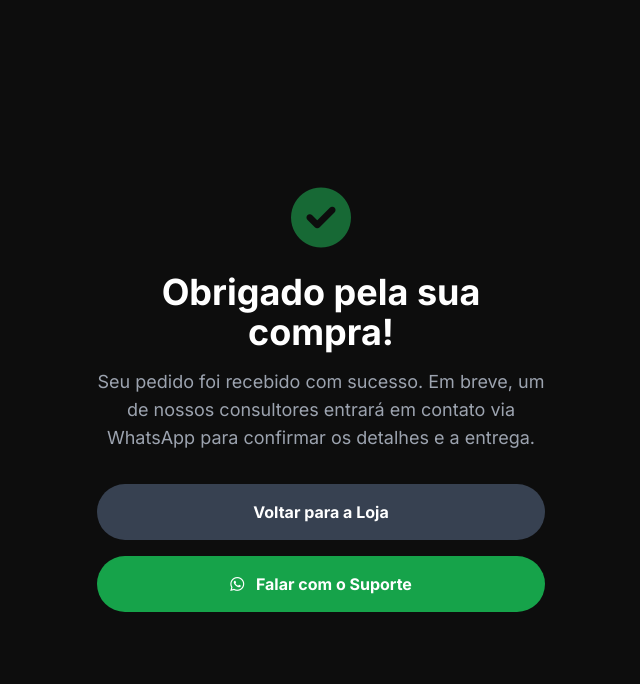
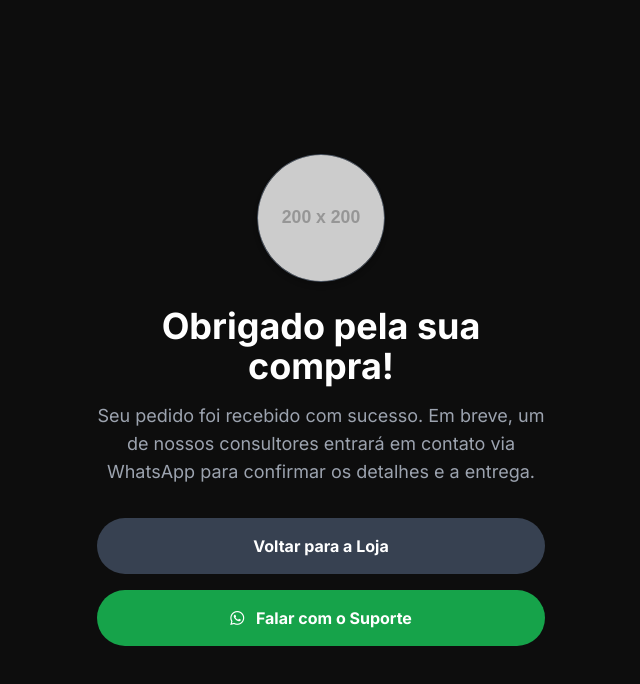
Before and after one commit to NewTecnologia/newtecnologia-site, a plain HTML site: page obrigado.html in a window 1280 px wide. Shown: the whole page, without its empty margins (319-959 px from the left). Drawn offline with nearby package versions, Linux system fonts and the light colour scheme; placeholder pictures from the web are drawn by us.

Commit message:
Update obrigado.html

```diff
--- a/obrigado.html
+++ b/obrigado.html
@@ -1,4 +1,4 @@
-   <script src="https://cdn.tailwindcss.com"></script>
+    <script src="https://cdn.tailwindcss.com"></script>
     <link href="https://fonts.googleapis.com/css2?family=Inter:wght@400;600;700&display=swap" rel="stylesheet">
     <link rel="stylesheet" href="https://cdnjs.cloudflare.com/ajax/libs/font-awesome/6.0.0-beta3/css/all.min.css">
     <style>
@@ -12,7 +12,10 @@
 <body class="flex flex-col items-center justify-center min-h-screen p-8 text-center">
 
     <div class="max-w-md mx-auto">
-        <i class="fas fa-check-circle text-6xl text-green-500 mb-6 animate-pulse"></i>
+        <!-- Substituído o título por uma imagem da sua logo para uma experiência mais profissional -->
+        <img src="https://placehold.co/200x200/292929/e0e0e0?text=Logo"
+             alt="Logo NewTecnologia"
+             class="w-32 h-32 rounded-full mx-auto border border-gray-600 shadow-md mb-6">
         <h1 class="text-4xl font-bold mb-4 text-white">Obrigado pela sua compra!</h1>
         <p class="text-gray-400 text-lg mb-8">
             Seu pedido foi recebido com sucesso. Em breve, um de nossos consultores entrará em contato via WhatsApp para confirmar os detalhes e a entrega.
```
